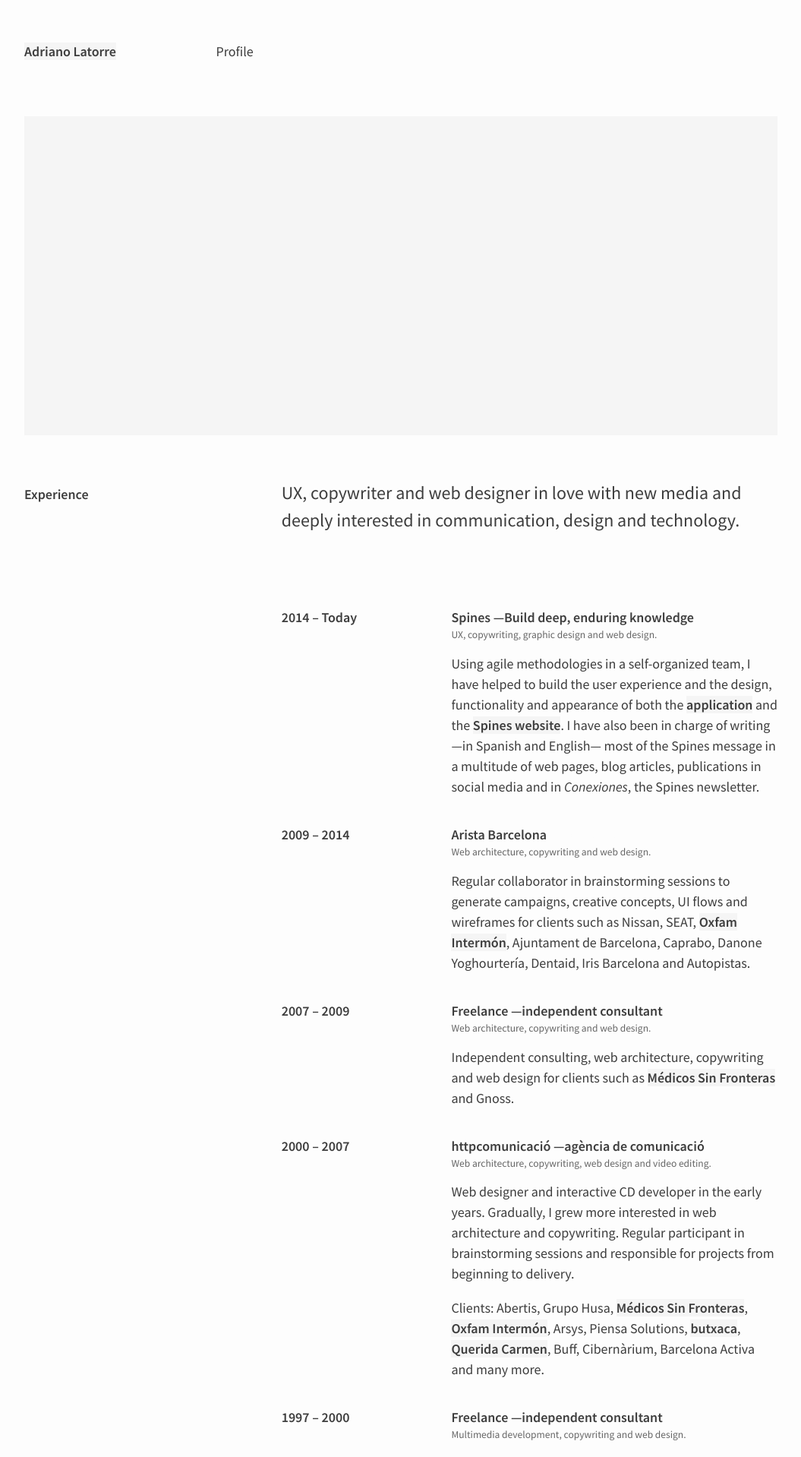
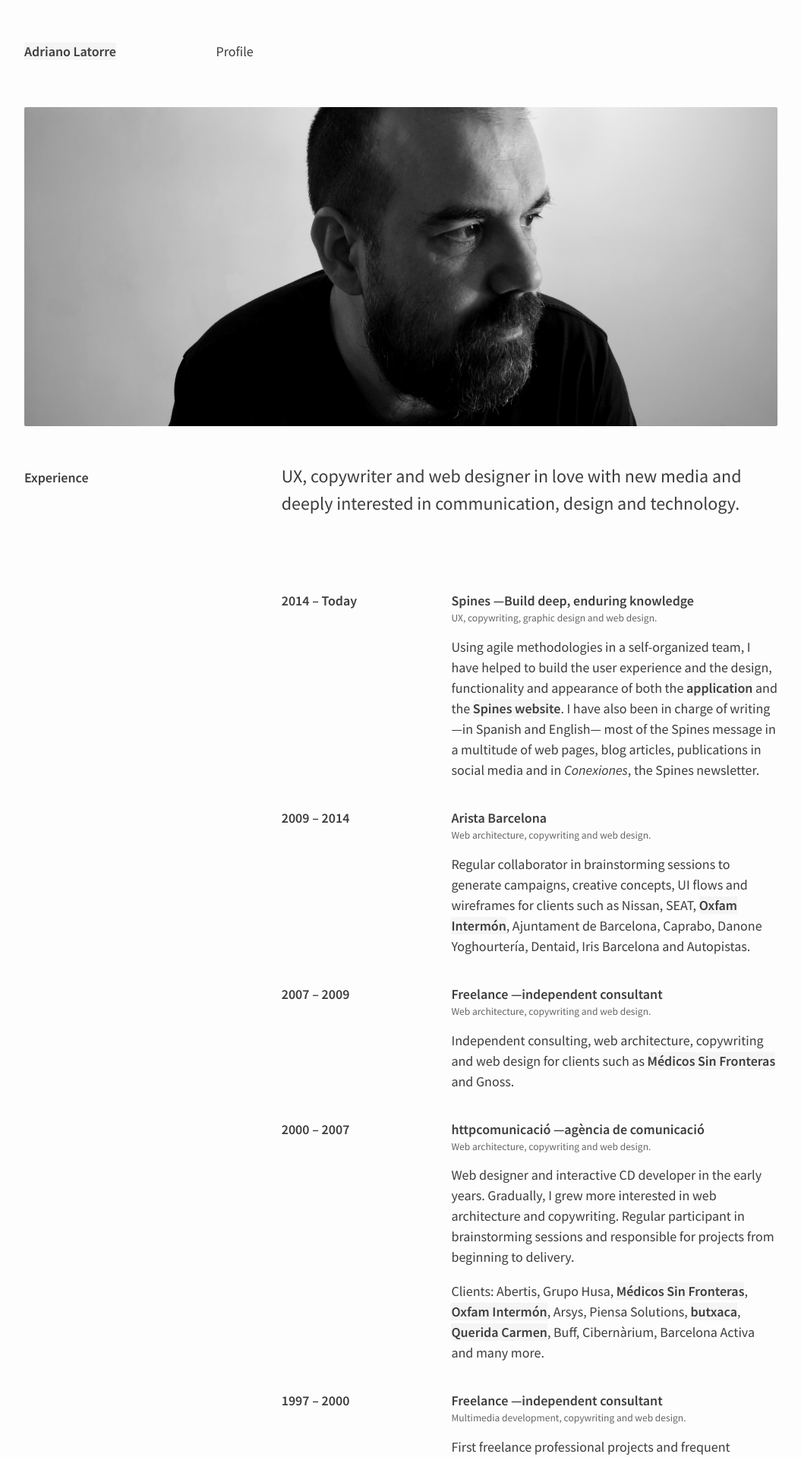
Before and after one commit to AdrianoLatorre/adriano.latorre.info, a Jekyll site: the page built from profile.md, in a window 1280 px wide. Shown: the top 1918 px of the page at 76% size, without its empty margins (112-1167 px from the left). Built offline with Jekyll 4.4.1, drawn with Linux system fonts in a browser that asks for light colours.

Commit message:
Profile photo and some links

```diff
--- a/_sass/items.scss
+++ b/_sass/items.scss
@@ -168,6 +168,25 @@ ul.happy-clients {
   }
 }
 
+.profile-image {
+  border-radius: 2px;
+  line-height: 0;
+  margin-top: 2.5em;
+  overflow: hidden;
+  text-align: center;
+  img {
+    margin-left: -66.66%;
+    max-width: 200%;
+    width: 200%;
+  }
+  @media all and (min-width: 41em) {
+    img {
+      margin: 0;
+      max-width: 100%;
+    }
+  }
+}
+
 .profile-experience {
   font-size: .75em;
   dd {
--- a/_sass/objects.scss
+++ b/_sass/objects.scss
@@ -550,8 +550,6 @@
   }
 }
 
-
-
 .item-browser {
   margin-top: 3em;
   @media all and (min-width: 41em) {
@@ -633,3 +631,7 @@
     }
   }
 }
+
+.xhid {
+  display: none;
+}
--- a/profile.md
+++ b/profile.md
@@ -4,8 +4,8 @@ nav: Profile
 permalink: /profile/
 ---
 
-<article class="home-index"><br><br>
-  <img src="/-/profile/profile.png"/>
+<article class="home-index">
+  <div class="profile-image"><img src="/-/profile/profile.jpg"/></div>
   <div class="grid gutter">
     <div class="grid-33 h-i">
       <h1>Experience</h1>
@@ -30,7 +30,7 @@ permalink: /profile/
             <div class="grid-66 h-i">
               <dd>Arista Barcelona <span class="nazgul">—Mordor Pedralbes</span></dd>
               <dd class="subtitle">Web architecture, copywriting and web design.</dd>
-              <dd>Regular collaborator in brainstorming sessions to generate campaigns, creative concepts, UI flows and wireframes for clients such as Nissan, SEAT, <a href="/work/oxfamintermon/">Oxfam Intermón</a>, Ajuntament de Barcelona, Caprabo, Danone Yoghourtería, Dentaid, Iris Barcelona and Autopistas.</dd>
+              <dd class="hid">Regular collaborator in brainstorming sessions to generate campaigns, creative concepts, UI flows and wireframes for clients such as Nissan, SEAT, <a href="/work/oxfamintermon/">Oxfam Intermón</a>, Ajuntament de Barcelona, Caprabo, Danone Yoghourtería, Dentaid, Iris Barcelona and Autopistas.</dd>
             </div>
             <div class="grid-33 h-i">
               <dt>2007 – 2009</dt>
@@ -38,16 +38,16 @@ permalink: /profile/
             <div class="grid-66 h-i">
               <dd>Freelance —independent consultant</dd>
               <dd class="subtitle">Web architecture, copywriting and web design.</dd>
-              <dd>Independent consulting, web architecture, copywriting and web design for clients such as <a href="/work/msf/">Médicos Sin Fronteras</a> and Gnoss.</dd>
+              <dd class="hid">Independent consulting, web architecture, copywriting and web design for clients such as <a href="/work/msf/">Médicos Sin Fronteras</a> and Gnoss.</dd>
             </div>
             <div class="grid-33 h-i">
               <dt>2000 – 2007</dt>
             </div>
             <div class="grid-66 h-i">
               <dd>httpcomunicació —agència de comunicació</dd>
-              <dd class="subtitle">Web architecture, copywriting, web design and video editing.</dd>
-              <dd>Web designer and interactive CD developer in the early years. Gradually, I grew more interested in web architecture and copywriting. Regular participant in brainstorming sessions and responsible for projects from beginning to delivery.</dd>
-              <dd>Clients: Abertis, Grupo Husa, <a href="/work/msf/">Médicos Sin Fronteras</a>, <a href="/work/oxfamintermon/">Oxfam Intermón</a>, Arsys, Piensa Solutions, <a href="/work/butxaca/">butxaca</a>, <a href="/work/queridacarmen/">Querida Carmen</a>, Buff, Cibernàrium, Barcelona Activa and many more.</dd>
+              <dd class="subtitle">Web architecture, copywriting and web design.</dd>
+              <dd class="hid">Web designer and interactive CD developer in the early years. Gradually, I grew more interested in web architecture and copywriting. Regular participant in brainstorming sessions and responsible for projects from beginning to delivery.</dd>
+              <dd class="hid">Clients: Abertis, Grupo Husa, <a href="/work/msf/">Médicos Sin Fronteras</a>, <a href="/work/oxfamintermon/">Oxfam Intermón</a>, Arsys, Piensa Solutions, <a href="/work/butxaca/">butxaca</a>, <a href="/work/queridacarmen/">Querida Carmen</a>, Buff, Cibernàrium, Barcelona Activa and many more.</dd>
             </div>
             <div class="grid-33 h-i">
               <dt>1997 – 2000</dt>
@@ -55,7 +55,7 @@ permalink: /profile/
             <div class="grid-66 h-i">
               <dd>Freelance —independent consultant</dd>
               <dd class="subtitle">Multimedia development, copywriting and web design.</dd>
-              <dd>First freelance professional projects and frequent collaborations with companies such as MDK Servimedia and Spectra.</dd>
+              <dd class="hid">First freelance professional projects and frequent collaborations with companies such as MDK Servimedia and Spectra.</dd>
             </div>
           </div>
         </dl>
```
Also changed, not shown: _links/18.md (+9 -0 lines), -/profile/profile.jpg (added).
